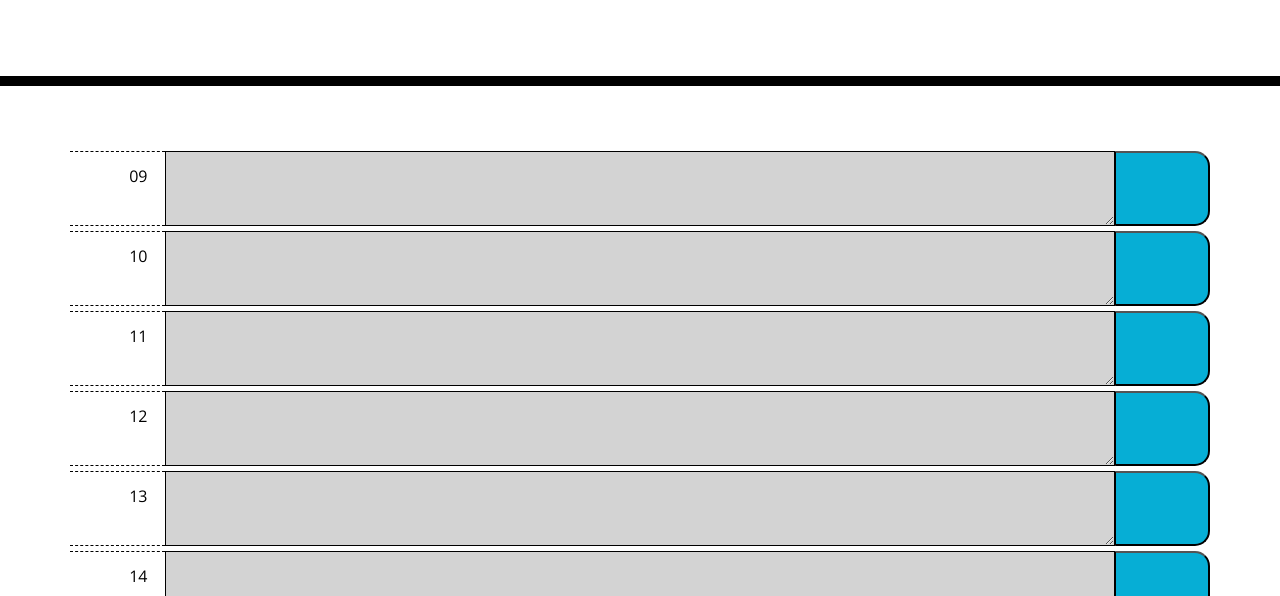
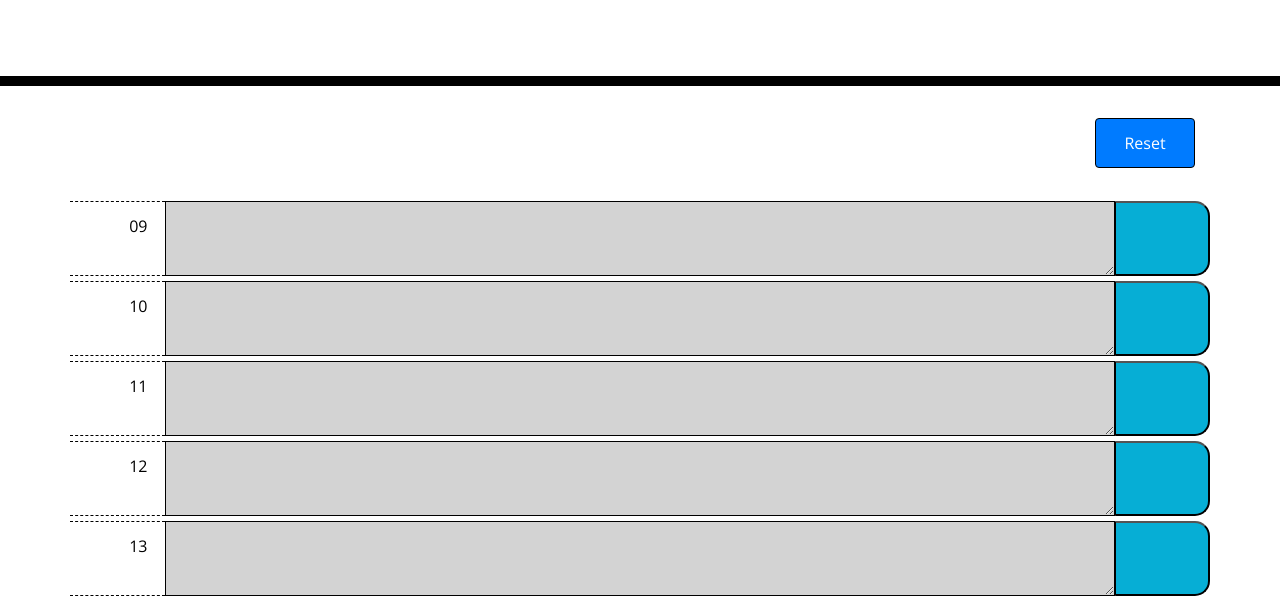
Before and after one commit to PhilipK-webdev/WorkDay-Scheduler, a website with bundled scripts: page index.html in a window 1280 px wide. Shown: the part 182-778 px from the top of the page. Built offline with nearby package versions, Linux system fonts and the light colour scheme.

Commit message:
working on local storage

```diff
--- a/node/app.js
+++ b/node/app.js
@@ -89,25 +89,33 @@ $(document).ready(function () {
 
             if (getIdBtn === arrText[i]) {
 
-                console.log("hello");
+                var hours = arrHoursMoment[i];
+                var value = getIdText.eq(i).val();
+                window.localStorage.setItem(hours, JSON.stringify(value));
             }
         }
 
+    });
+
+    for (var i = 0; i < arrText.length; i++) {
+
+        var hours = arrHoursMoment[i];
+        var value = JSON.parse(window.localStorage.getItem(hours));
+        getIdText.eq(i).val(value);
+
+    }
+
+    $(".container").prepend(`<div class="col-12 text-right">
+    <input class="btn btn-primary" type="reset" value="Reset"></input>
+      </div>`)
+
+    $(".btn").on("click", function () {
+
+        window.localStorage.clear();
+        for (var i = 0; i < getIdText.length; i++) {
+
+            getIdText.eq(i).val("");
+        }
 
     });
-
-
-
-    // $(".textDisplay").each(function () {
-    //     var link = $(this).attr("data-id");
-    //     console.log(link);
-    // });
-
-    // var text = $(".textDisplay");
-    // for (var i = 0; i < text.length; i++) {
-
-    //     var link = text.eq(i).attr("data-id");
-    //     console.log(link)
-    // }
-
 });
--- a/style.css
+++ b/style.css
@@ -81,6 +81,13 @@ textarea{
   height: 75px;
 }
 
+.btn{
+
+  width:100px;
+  height: 50px;
+  border: 1px solid black;
+
+}
 .saveBtn i:hover {
   font-size: 20px;
   transition: all .3s ease-in-out;
```
